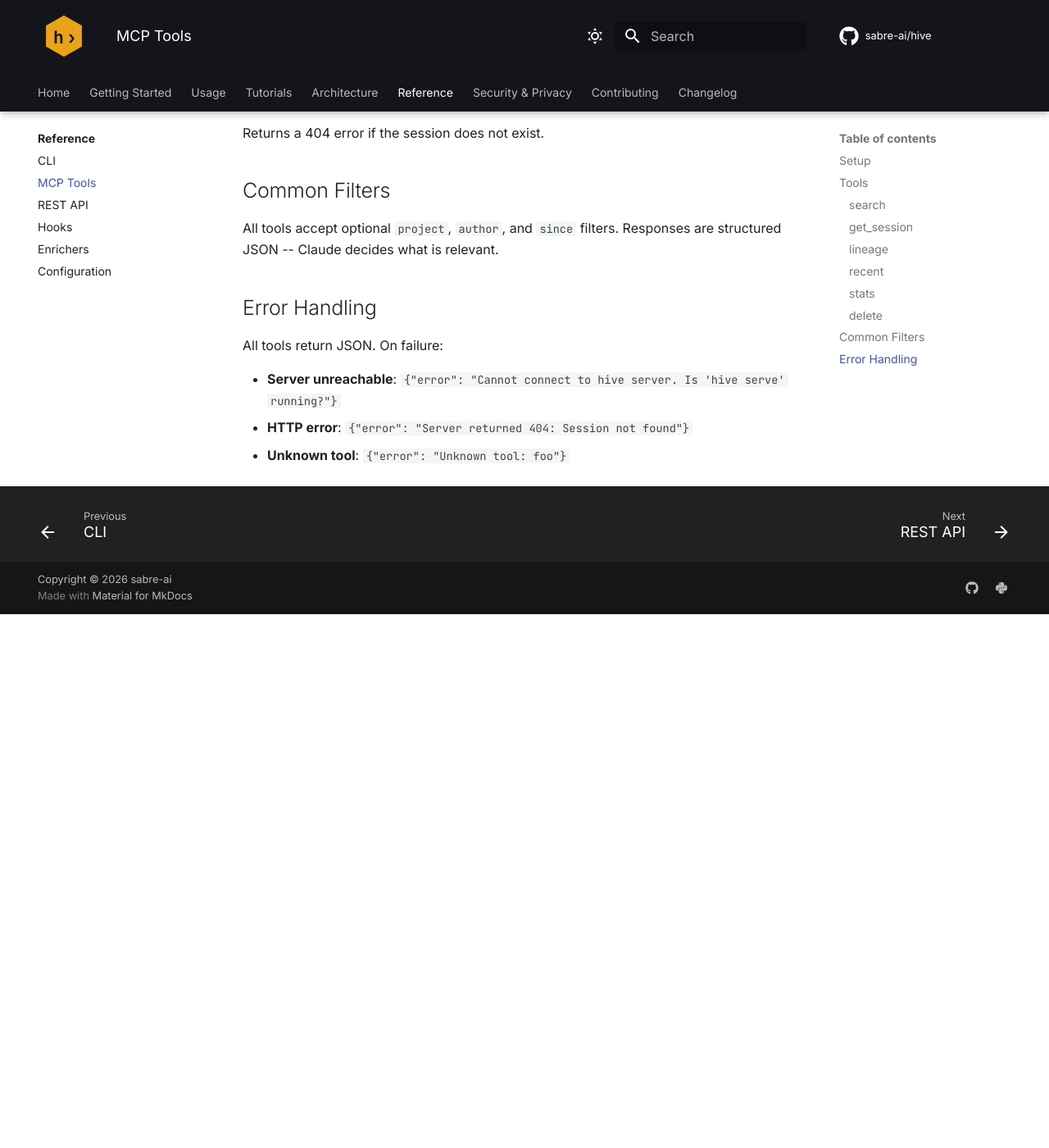
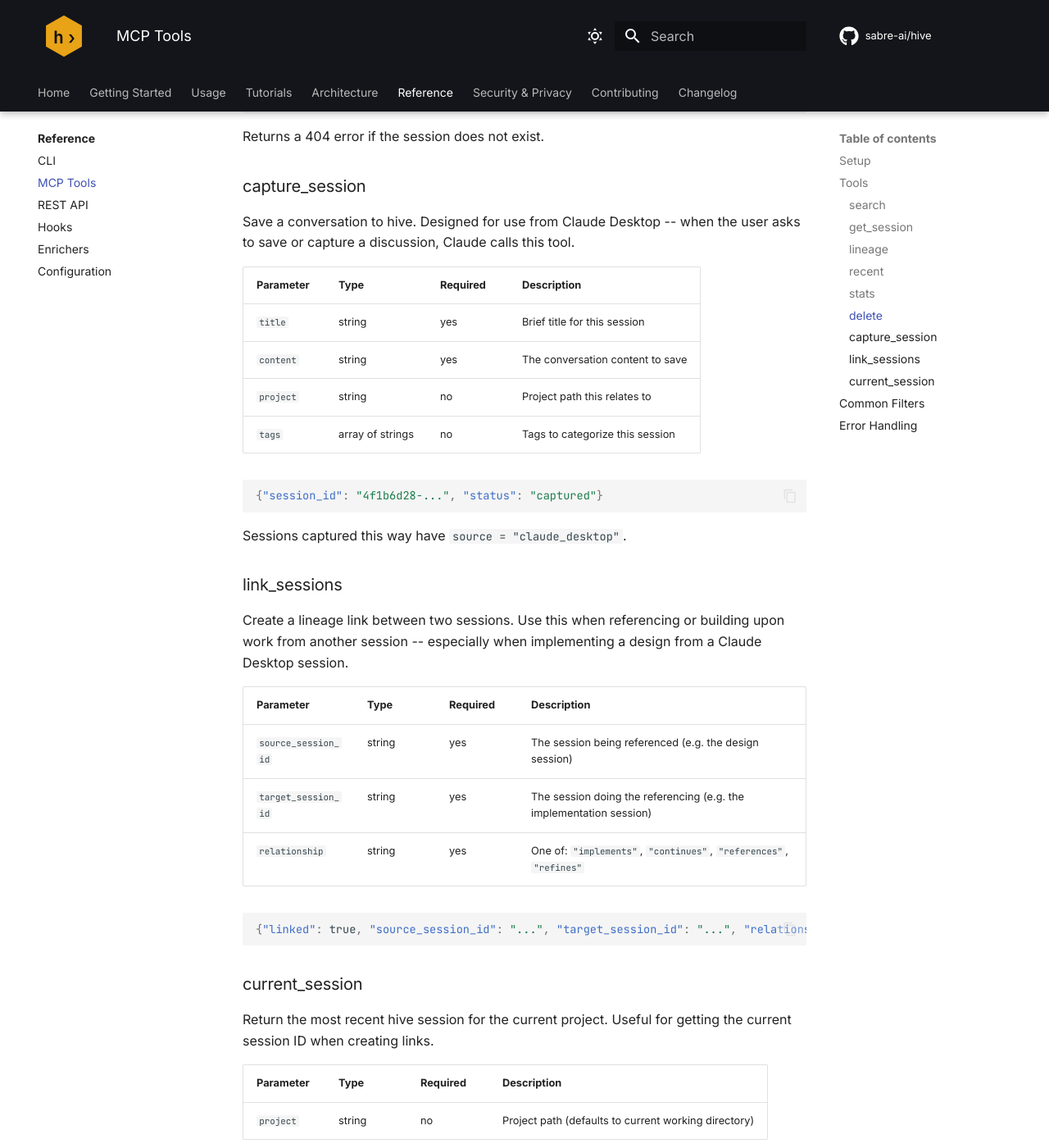
Before and after one commit to sabre-ai/hive, an MkDocs documentation site: the page built from docs/reference/mcp-tools.md, in a window 1280 px wide and 1400 px high, scrolled down 4566 px. Shown: the whole window at 82% size. Built offline with MkDocs 1.6.1 and Material for MkDocs 9.7.7, drawn with Linux system fonts in a browser that asks for light colours; comment, search, counter and statistics services are not loaded; the version menu is left out; before the commit the page ends 5315 px from its top, so only the background shows below that; some of the changed text lies outside the part shown.

Commit message:
Update docs for Claude Desktop capture and cross-tool lineage
- Usage overview: add Claude Desktop capture and cross-tool lineage sections
- MCP tools reference: add capture_session, link_sessions, current_session;
  update lineage tool to show session_id parameter; add Claude Desktop setup
- CLI reference: add hive import and hive link commands
- Asking Claude: update tool count from 6 to 9 and add new tools to table

Co-Authored-By: Claude Opus 4.6 (1M context) <noreply@anthropic.com>

````diff
--- a/docs/reference/mcp-tools.md
+++ b/docs/reference/mcp-tools.md
@@ -11,25 +11,36 @@ The hive MCP server exposes session data to AI assistants over the stdio transpo
 
 ## Setup
 
-Register hive as an MCP server with Claude Code:
+=== "Claude Code"
 
-```bash
-claude mcp add --transport stdio hive -- hive mcp
-```
+    ```bash
+    claude mcp add --scope user --transport stdio hive -- hive mcp
+    ```
 
-If using a venv or pipx, use the full path to the binary:
+    If using a venv or pipx, use the full path to the binary:
 
-```bash
-claude mcp add --transport stdio hive -- /path/to/venv/bin/hive mcp
-```
+    ```bash
+    claude mcp add --scope user --transport stdio hive -- /path/to/venv/bin/hive mcp
+    ```
 
-To make it available across all projects:
+    Start a new Claude Code session and run `/mcp` to verify -- you should see `hive · connected`.
 
-```bash
-claude mcp add --scope user --transport stdio hive -- hive mcp
-```
+=== "Claude Desktop"
 
-Start a new Claude Code session and run `/mcp` to verify -- you should see `hive · connected`.
+    Add to `~/Library/Application Support/Claude/claude_desktop_config.json`:
+
+    ```json
+    {
+      "mcpServers": {
+        "hive": {
+          "command": "/path/to/hive",
+          "args": ["mcp"]
+        }
+      }
+    }
+    ```
+
+    Restart Claude Desktop. The same MCP server serves both Claude Code and Claude Desktop.
 
 ## Tools
 
@@ -101,11 +112,14 @@ Returns `{"error": "Session not found"}` if the ID does not exist.
 
 ### lineage
 
-Return the lineage graph for a file -- every session that read or modified it, along with related commits.
+Return the lineage graph for a file or session. For files: every session that read or modified it. For sessions: linked sessions, files, and commits.
 
 | Parameter | Type | Required | Description |
 |-----------|------|----------|-------------|
-| `file_path` | string | yes | Absolute or project-relative file path |
+| `file_path` | string | no | Absolute or project-relative file path |
+| `session_id` | string | no | Session ID to get lineage for (alternative to file_path) |
+
+Provide either `file_path` or `session_id`.
 
 ```json
 [
@@ -187,6 +201,49 @@ Delete a session and all its related data from the server.
 
 Returns a 404 error if the session does not exist.
 
+### capture_session
+
+Save a conversation to hive. Designed for use from Claude Desktop -- when the user asks to save or capture a discussion, Claude calls this tool.
+
+| Parameter | Type | Required | Description |
+|-----------|------|----------|-------------|
+| `title` | string | yes | Brief title for this session |
+| `content` | string | yes | The conversation content to save |
+| `project` | string | no | Project path this relates to |
+| `tags` | array of strings | no | Tags to categorize this session |
+
+```json
+{"session_id": "4f1b6d28-...", "status": "captured"}
+```
+
+Sessions captured this way have `source = "claude_desktop"`.
+
+### link_sessions
+
+Create a lineage link between two sessions. Use this when referencing or building upon work from another session -- especially when implementing a design from a Claude Desktop session.
+
+| Parameter | Type | Required | Description |
+|-----------|------|----------|-------------|
+| `source_session_id` | string | yes | The session being referenced (e.g. the design session) |
+| `target_session_id` | string | yes | The session doing the referencing (e.g. the implementation session) |
+| `relationship` | string | yes | One of: `"implements"`, `"continues"`, `"references"`, `"refines"` |
+
+```json
+{"linked": true, "source_session_id": "...", "target_session_id": "...", "relationship": "implements"}
+```
+
+### current_session
+
+Return the most recent hive session for the current project. Useful for getting the current session ID when creating links.
+
+| Parameter | Type | Required | Description |
+|-----------|------|----------|-------------|
+| `project` | string | no | Project path (defaults to current working directory) |
+
+```json
+{"session_id": "abc123-...", "source": "claude_code", "started_at": "2026-04-20T14:30:00", "summary": "..."}
+```
+
 ## Common Filters
 
 All tools accept optional `project`, `author`, and `since` filters. Responses are structured JSON -- Claude decides what is relevant.
````
Also changed, not shown: docs/reference/cli.md (+49 -0 lines), docs/usage/asking-claude.md (+6 -3 lines), docs/usage/index.md (+62 -0 lines).
